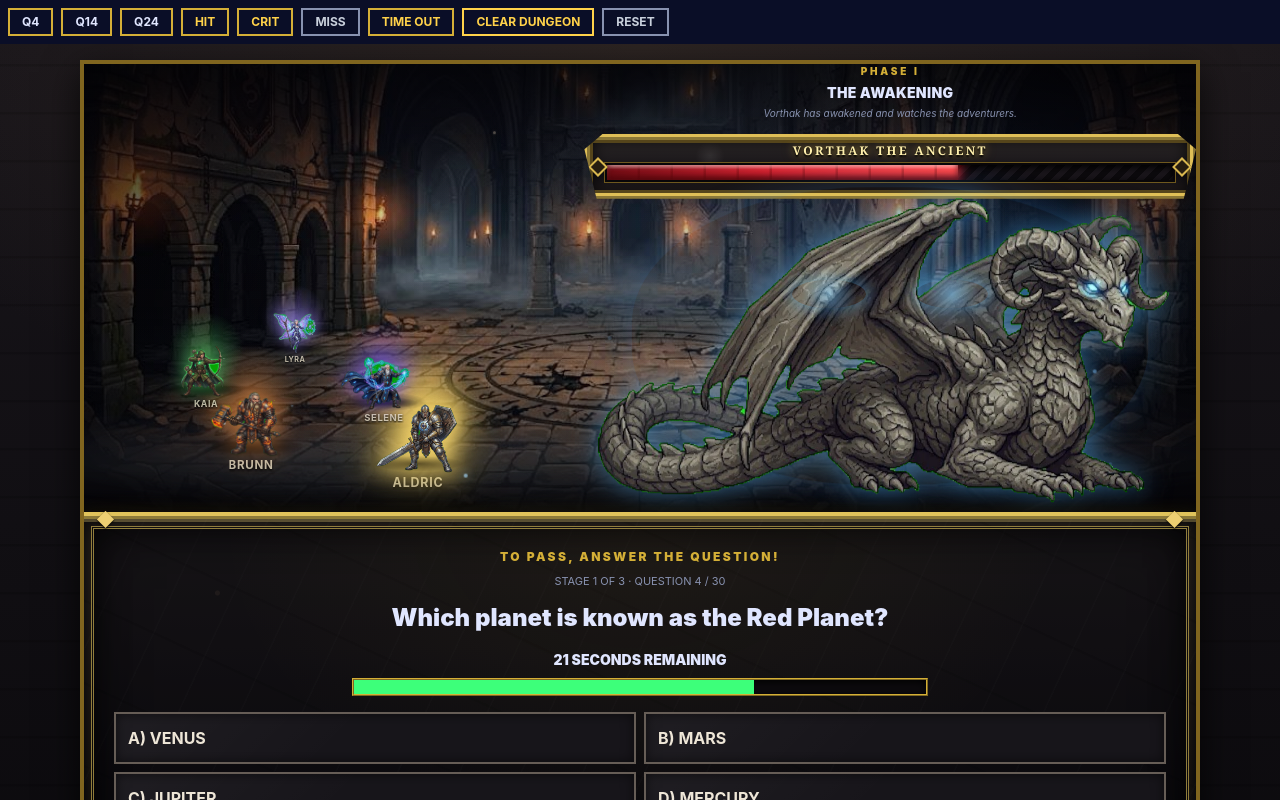
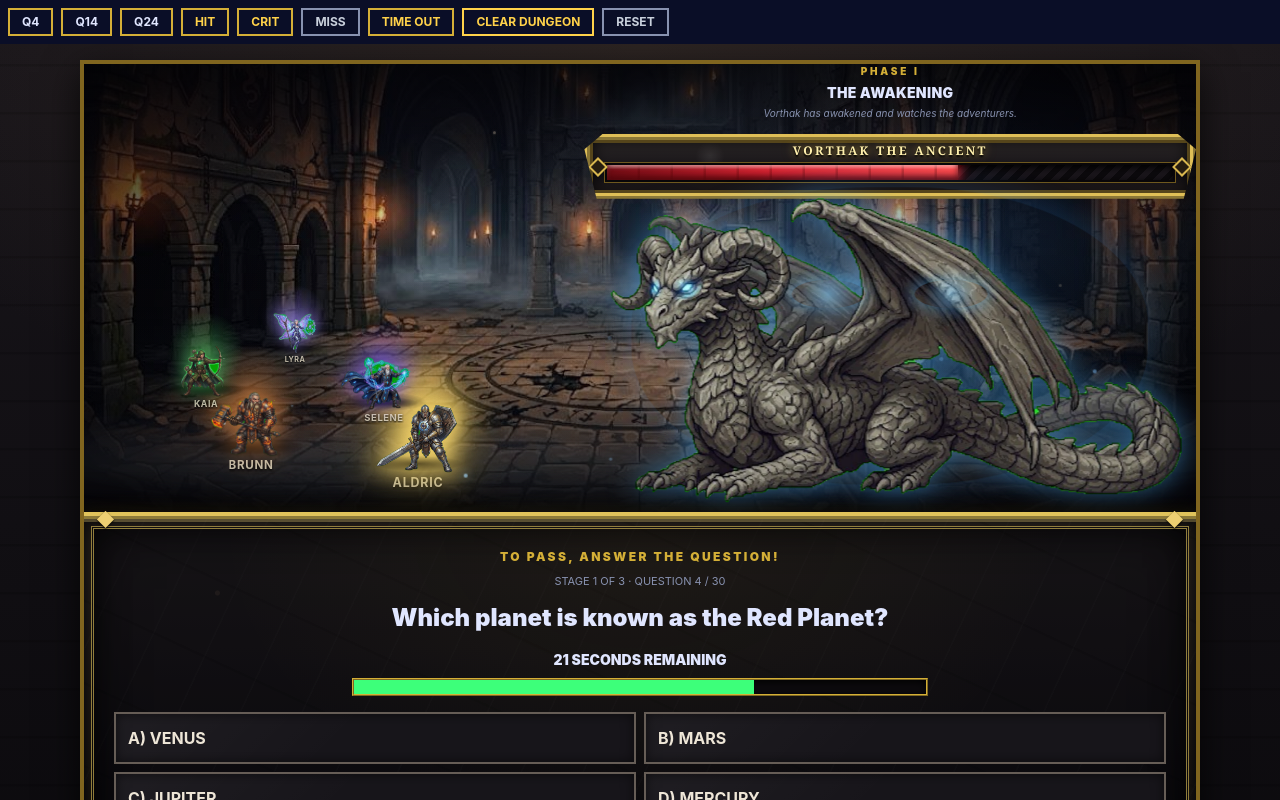
Before and after one commit to VJMaya/conquista-calabozo-main, a Next.js app: page /arena-preview in a window 1280 px wide. Shown: the top 800 px of the page. Built offline with nearby package versions, Linux system fonts and the light colour scheme.

Commit message:
Cambio en direccion del dragon

```diff
--- a/components/game/battle-arena.css
+++ b/components/game/battle-arena.css
@@ -1286,6 +1286,8 @@
   width: 100%;
   aspect-ratio: 1;
   isolation: isolate;
+  transform: scaleX(-1);
+  transform-origin: center bottom;
 }
 
 .dragon-aura {
```
